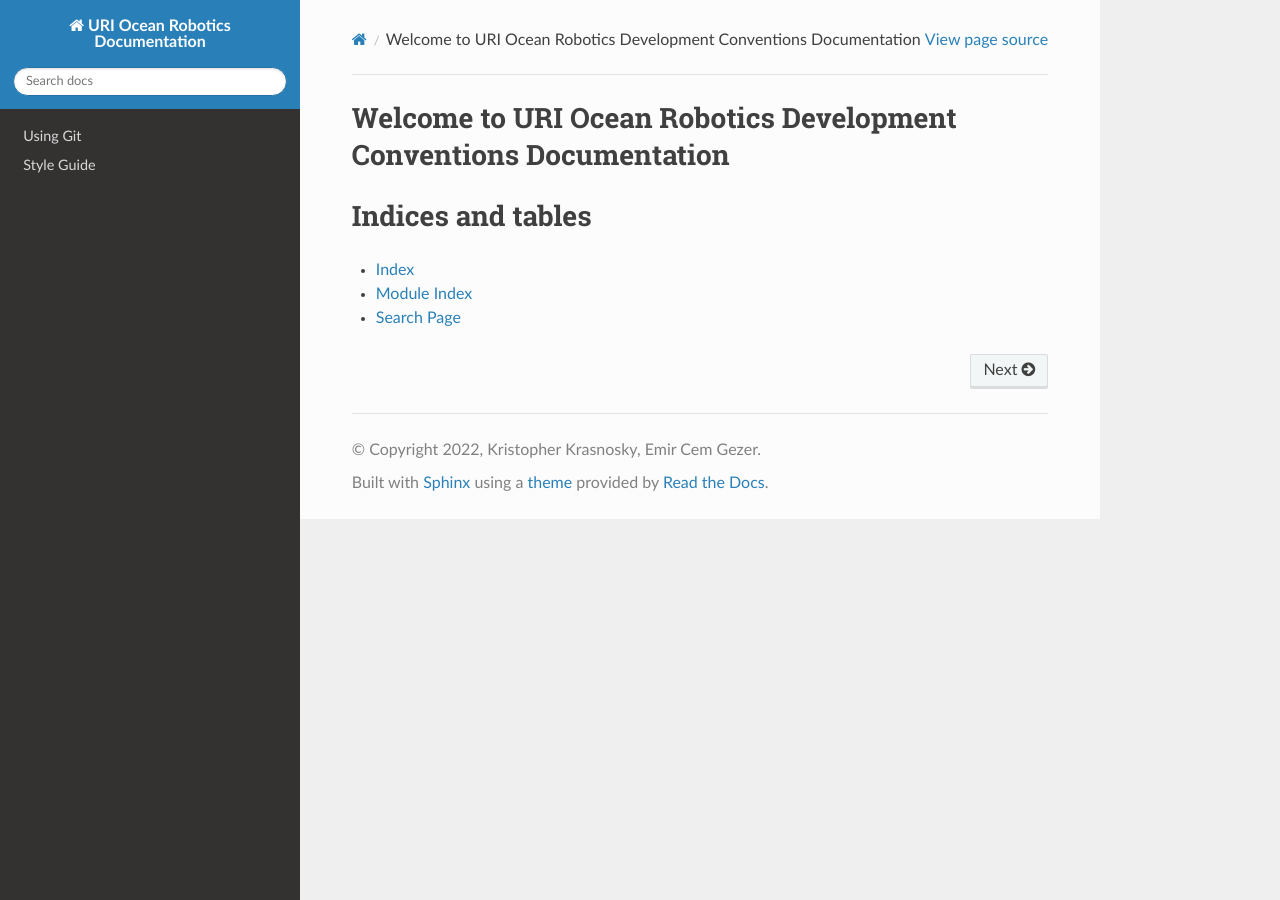
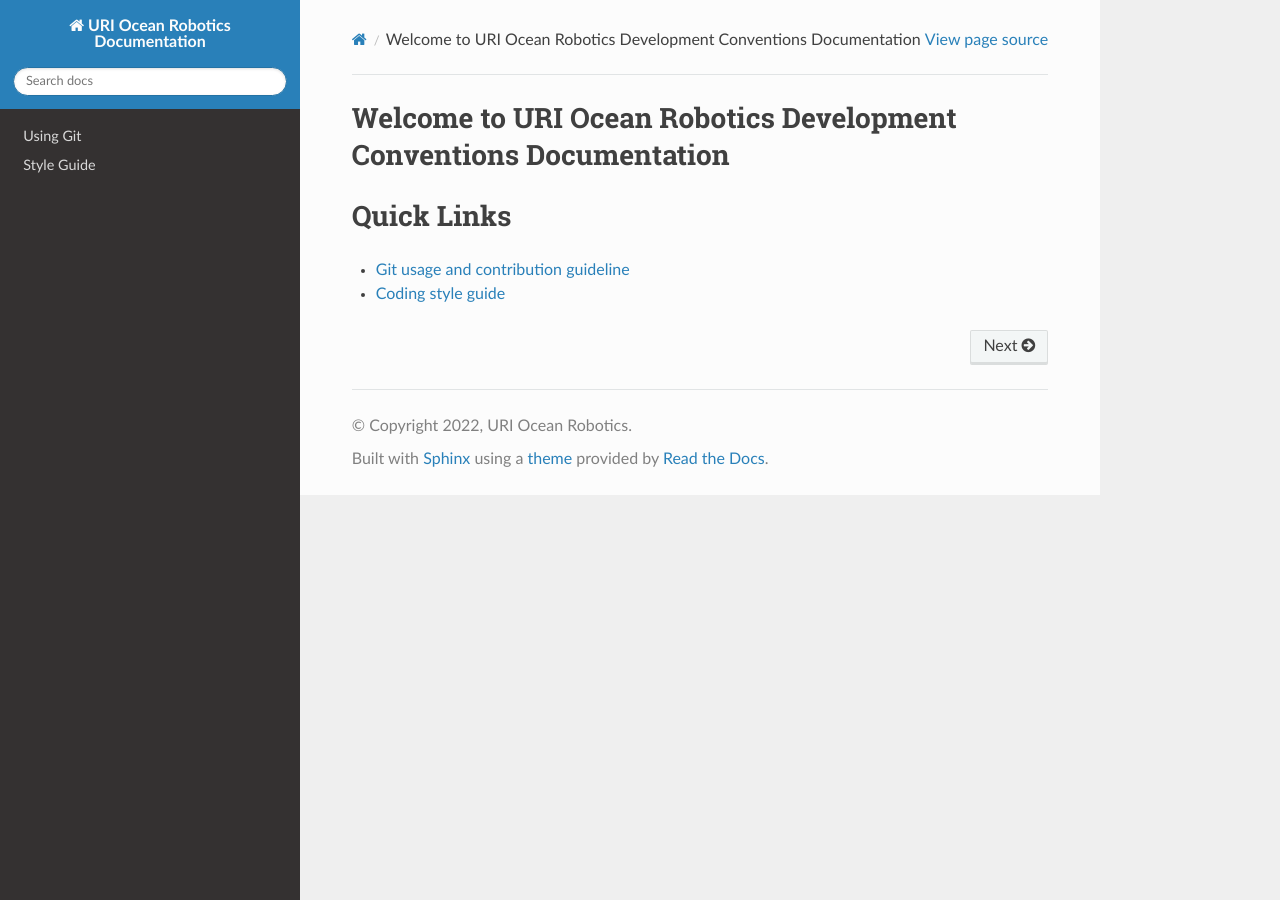
Before and after one commit to uri-ocean-robotics/development-conventions, a Sphinx documentation site: the page built from docs/index.rst, in a window 1280 px wide. Built offline with Sphinx 7.4.7 and the Read the Docs theme 2.0.0, drawn with Linux system fonts in a browser that asks for light colours; formulas are drawn with MathJax 3.

Commit message:
feat: add quick start links

```diff
--- a/docs/conf.py
+++ b/docs/conf.py
@@ -9,7 +9,7 @@
 import sphinx_rtd_theme
 
 project = 'URI Ocean Robotics Documentation'
-copyright = '2022, Kristopher Krasnosky, Emir Cem Gezer'
+copyright = '2022, URI Ocean Robotics'
 author = 'URI Ocean Robotics Authors'
 
 # -- General configuration ---------------------------------------------------
@@ -21,7 +21,10 @@ extensions = [
     'sphinx.ext.imgmath',
     'sphinx.ext.githubpages',
     'sphinx_rtd_theme',
+    'sphinx.ext.autosectionlabel',
     'myst_parser',
+    'hoverxref.extension',
+
 ]
 
 templates_path = ['_templates']
@@ -38,3 +41,6 @@ exclude_patterns = ['_build', 'Thumbs.db', '.DS_Store']
 
 html_static_path = ['_static']
 html_theme = "sphinx_rtd_theme"
+
+# Make sure the target is unique
+autosectionlabel_prefix_document = True
--- a/docs/index.rst
+++ b/docs/index.rst
@@ -6,16 +6,23 @@
 Welcome to URI Ocean Robotics Development Conventions Documentation
 ===================================================================
 
+
+Quick Links
+===========
+
+- :any:`Git usage and contribution guideline <contributing>`
+- :any:`Coding style guide <style_guide>`
+
 .. toctree::
    :hidden:
 
-   contributing.md
-   style_guide.md
+   contributing
+   style_guide
 
 
-Indices and tables
-==================
+.. Indices and tables
+.. ==================
 
-* :ref:`genindex`
-* :ref:`modindex`
-* :ref:`search`
+.. * :ref:`genindex`
+.. * :ref:`modindex`
+.. * :ref:`search`
--- a/docs/requirements.txt
+++ b/docs/requirements.txt
@@ -3,3 +3,4 @@ sphinx_rtd_theme==1.0.0
 readthedocs-sphinx-search==0.1.2
 docutils==0.16
 myst-parser==0.18.1
+sphinx-hoverxref==1.1.3
```
Also changed, not shown: docs/contributing.md (+11 -7 lines).
